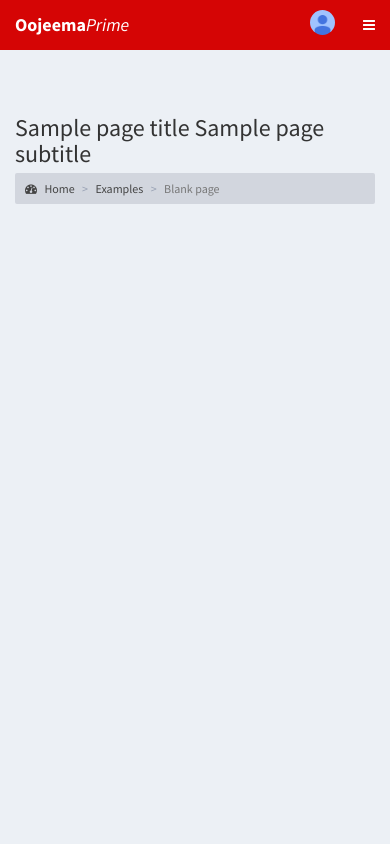
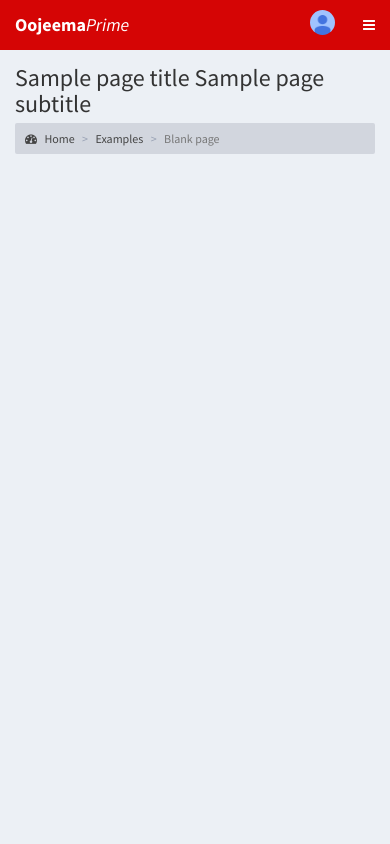
Before and after one commit to terrencenatividad/blogspot, a PHP site: template apanel/view/backend_header.php in a window 390 px wide. Run offline with PHP 8.4, Linux system fonts and the light colour scheme; the template is opened without the code that fills it: most values are stand-ins (such as "Sample title", 1, 10 or a date in 2020); some libraries are stand-ins or nearby versions.

```diff
--- a/apanel/view/assets/css/custom.css
+++ b/apanel/view/assets/css/custom.css
@@ -28,7 +28,11 @@
 		padding-top: 100px;
 	}
 }
-
+@media (max-width:768px) {
+	.fixed .content-wrapper, .fixed .right-side {
+		padding-top: 50px;
+	}
+}
 textarea {
 	resize: none;
 }
```
